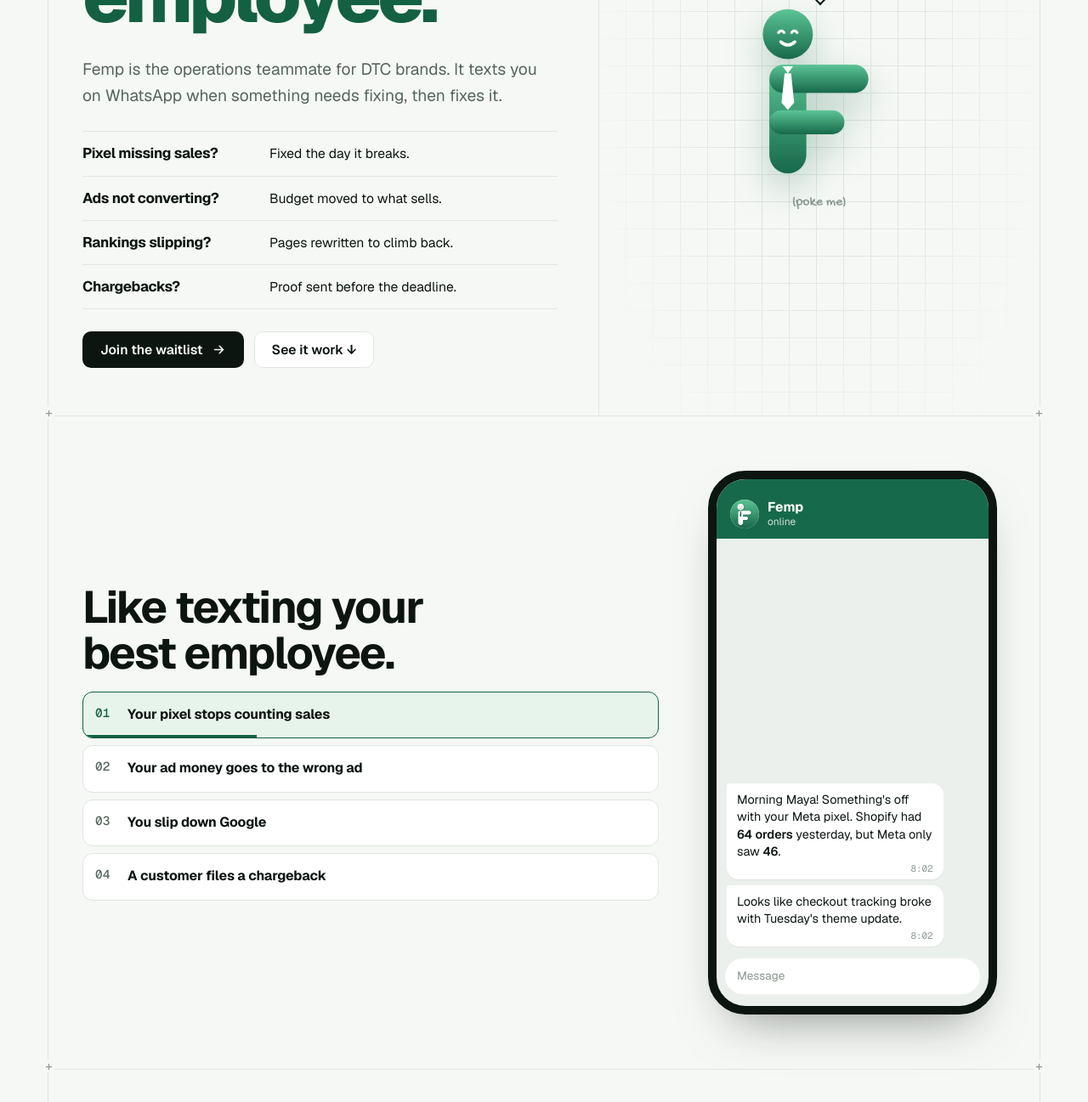
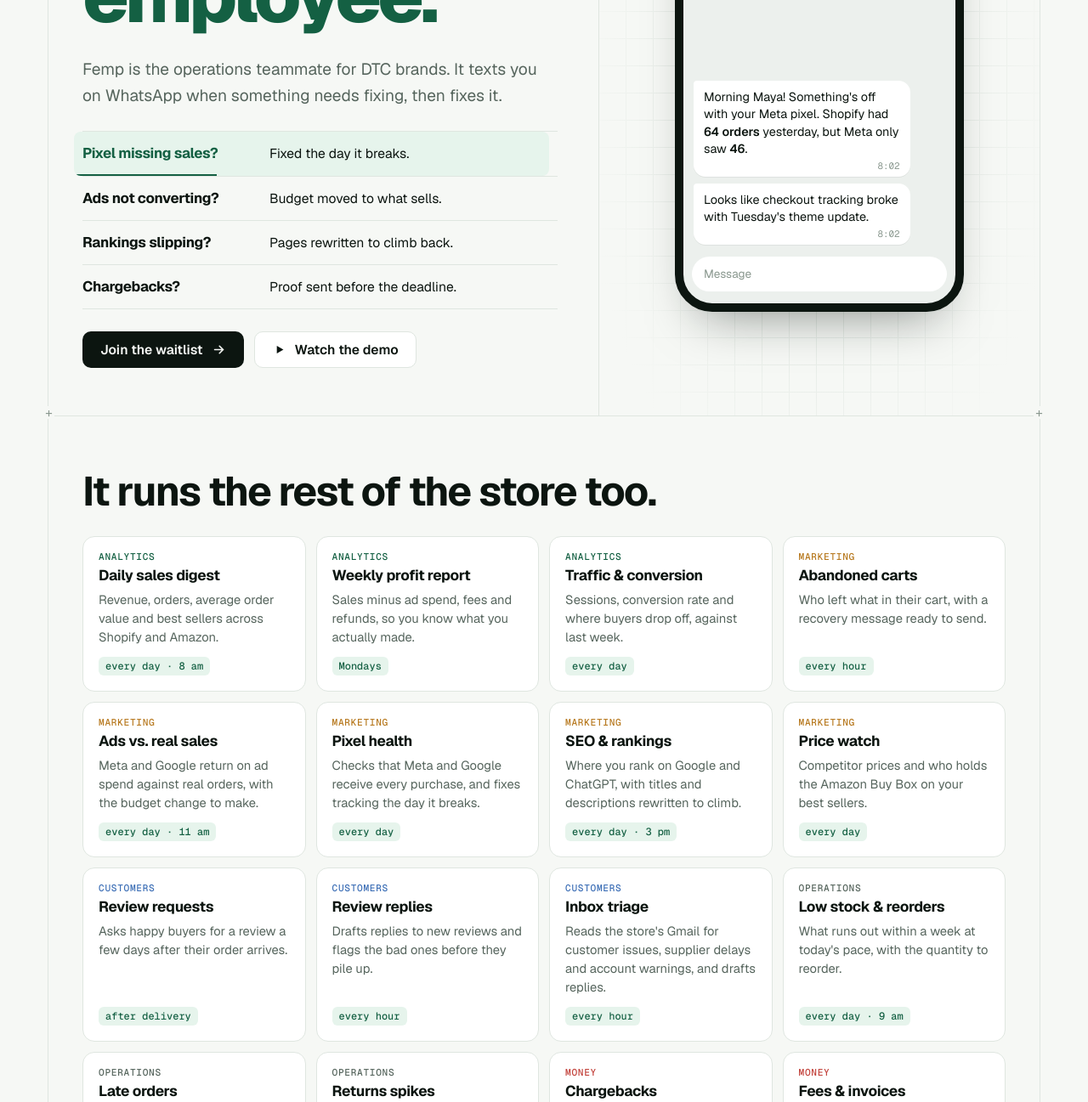
Before and after one commit to saisumit/femp-site, a plain HTML site: page index.html in a window 1280 px wide. Shown: the part 469-1766 px from the top of the page at 85% size. Drawn offline with nearby package versions, Linux system fonts and the light colour scheme.

Commit message:
Homepage: phone demo in the hero (pain rows switch the chat), demo video button, automation cards back
Co-Authored-By: Claude Opus 5.5 (1M context) <noreply@anthropic.com>

```diff
--- a/index.html
+++ b/index.html
@@ -206,6 +206,17 @@ body::before { content: ""; position: fixed; inset: 0 0 auto; height: env(safe-a
 @keyframes wdot { 50% { opacity: .25; transform: translateY(-2px); } }
 @media (max-width: 900px) { .watch { grid-template-columns: minmax(0, 1fr); } .wphone { height: 600px; } }
 
+/* hero: pain rows switch the phone demo */
+.pains li { display: block; padding: 0; }
+.pain { all: unset; box-sizing: border-box; width: 100%; display: grid; grid-template-columns: minmax(0, 12.5rem) minmax(0, 1fr); gap: 4px 20px; padding: 12px 10px; margin: 0 -10px; border-radius: 8px; cursor: pointer; position: relative; overflow: hidden; align-items: baseline; }
+.pain:hover { background: color-mix(in srgb, var(--tint) 60%, transparent); }
+.pain:focus-visible { outline: 2px solid var(--mint); outline-offset: 2px; }
+.pain[aria-pressed="true"] { background: var(--tint); }
+.pain[aria-pressed="true"] .q { color: var(--accent); }
+.pain .prog { position: absolute; left: 0; bottom: 0; height: 2px; width: 0; background: var(--accent); }
+@media (max-width: 1100px) { .pain { grid-template-columns: minmax(0, 1fr); } }
+.stage .wphone { position: relative; z-index: 1; height: 600px; }
+
 /* trimmed sections */
 .sec { font-size: clamp(1.9rem, 1.3rem + 2.2vw, 3rem); margin-bottom: 28px; }
 .autolist { list-style: none; margin: 0; padding: 0; display: flex; flex-wrap: wrap; gap: 10px; }
@@ -319,7 +330,7 @@ footer a { color: var(--muted); }
   <div class="wrap">
     <a class="brand" href="#top"><img src="img/icon-512.png" alt="Femp">Femp</a>
     <nav aria-label="Main">
-      <a href="#watch">See it work</a>
+      <a href="#automations">Automations</a>
       <a href="/features/">Features</a>
       <a href="/how-it-works/">How it works</a>
       <a href="/pricing/">Pricing</a>
@@ -338,37 +349,19 @@ footer a { color: var(--muted); }
           <a class="credit" href="/waitlist/?from=badge"><strong>$100</strong> in free credits when you join the waitlist</a>
           <h1>Hire your store's <span>first employee.</span></h1>
           <p class="lede">Femp is the operations teammate for DTC brands. It texts you on WhatsApp when something needs fixing, then fixes it.</p>
-          <ul class="pains">
-            <li><span class="q">Pixel missing sales?</span><span class="a">Fixed the day it breaks.</span></li>
-            <li><span class="q">Ads not converting?</span><span class="a">Budget moved to what sells.</span></li>
-            <li><span class="q">Rankings slipping?</span><span class="a">Pages rewritten to climb back.</span></li>
-            <li><span class="q">Chargebacks?</span><span class="a">Proof sent before the deadline.</span></li>
+          <ul class="pains" aria-label="Tap one to see Femp handle it">
+            <li><button class="pain" type="button" id="sc0" aria-pressed="true"><span class="q">Pixel missing sales?</span><span class="a">Fixed the day it breaks.</span><i class="prog"></i></button></li>
+            <li><button class="pain" type="button" id="sc1" aria-pressed="false"><span class="q">Ads not converting?</span><span class="a">Budget moved to what sells.</span><i class="prog"></i></button></li>
+            <li><button class="pain" type="button" id="sc2" aria-pressed="false"><span class="q">Rankings slipping?</span><span class="a">Pages rewritten to climb back.</span><i class="prog"></i></button></li>
+            <li><button class="pain" type="button" id="sc3" aria-pressed="false"><span class="q">Chargebacks?</span><span class="a">Proof sent before the deadline.</span><i class="prog"></i></button></li>
           </ul>
           <div class="ctas">
             <a class="btn solid" href="/waitlist/?from=hero">Join the waitlist
               <svg viewBox="0 0 24 24" fill="none" stroke="currentColor" stroke-width="2.2" stroke-linecap="round" aria-hidden="true"><path d="M5 12h14M13 6l6 6-6 6"/></svg></a>
-            <a class="btn line" href="#watch">See it work ↓</a>
+            <a class="btn line" href="https://youtu.be/W9z4sHcGYgk"><svg viewBox="0 0 24 24" fill="currentColor" aria-hidden="true"><path d="M8 5.5v13l11-6.5-11-6.5Z"/></svg>Watch the demo</a>
           </div>
         </div>
         <div class="stage">
-          <div class="buddy">
-            <p class="bubble" id="bubble" aria-live="polite">Hi! I'm Femp. I'll watch the boring stuff so you can run the store.</p>
-            <svg class="femp-char" id="buddy" role="button" tabindex="0" aria-label="Femp, tap to hear more"><use href="#femp"/></svg>
-            <p class="hint">(poke me)</p>
-          </div>
-        </div>
-      </section>
-      <section class="chapter ruled" id="watch">
-        <div class="watch">
-          <div class="watch-copy">
-            <h2>Like texting your best employee.</h2>
-            <div class="scenes">
-              <button class="scene" type="button" id="sc0" aria-pressed="true"><span class="n">01</span><strong>Your pixel stops counting sales</strong><i class="prog"></i></button>
-              <button class="scene" type="button" id="sc1" aria-pressed="false"><span class="n">02</span><strong>Your ad money goes to the wrong ad</strong><i class="prog"></i></button>
-              <button class="scene" type="button" id="sc2" aria-pressed="false"><span class="n">03</span><strong>You slip down Google</strong><i class="prog"></i></button>
-              <button class="scene" type="button" id="sc3" aria-pressed="false"><span class="n">04</span><strong>A customer files a chargeback</strong><i class="prog"></i></button>
-            </div>
-          </div>
           <div class="wphone" aria-live="polite">
             <div class="wp-head"><img src="img/icon-512.png" alt=""><div><strong>Femp</strong><small>online</small></div></div>
             <div class="wthread" id="wthread"></div>
@@ -376,11 +369,27 @@ footer a { color: var(--muted); }
           </div>
         </div>
       </section>
-
       <section class="chapter ruled" id="automations">
         <h2 class="sec">It runs the rest of the store too.</h2>
-        <ul class="autolist"><li>Daily sales digest</li><li>Weekly profit report</li><li>Traffic &amp; conversion</li><li>Abandoned carts</li><li>Ads vs. real sales</li><li>Pixel health</li><li>SEO &amp; rankings</li><li>Price watch</li><li>Review requests</li><li>Review replies</li><li>Inbox triage</li><li>Low stock &amp; reorders</li><li>Late orders</li><li>Returns spikes</li><li>Chargebacks</li><li>Fees &amp; invoices</li></ul>
-        <p class="muted own">Or ask for your own: “Every Monday at 9, send me last week's profit.”</p>
+        <div class="autos">
+          <article class="auto"><p class="atag t-analytics">Analytics</p><h3>Daily sales digest</h3><p>Revenue, orders, average order value and best sellers across Shopify and Amazon.</p><span class="when">every day · 8 am</span></article>
+          <article class="auto"><p class="atag t-analytics">Analytics</p><h3>Weekly profit report</h3><p>Sales minus ad spend, fees and refunds, so you know what you actually made.</p><span class="when">Mondays</span></article>
+          <article class="auto"><p class="atag t-analytics">Analytics</p><h3>Traffic &amp; conversion</h3><p>Sessions, conversion rate and where buyers drop off, against last week.</p><span class="when">every day</span></article>
+          <article class="auto"><p class="atag t-marketing">Marketing</p><h3>Abandoned carts</h3><p>Who left what in their cart, with a recovery message ready to send.</p><span class="when">every hour</span></article>
+          <article class="auto"><p class="atag t-marketing">Marketing</p><h3>Ads vs. real sales</h3><p>Meta and Google return on ad spend against real orders, with the budget change to make.</p><span class="when">every day · 11 am</span></article>
+          <article class="auto"><p class="atag t-marketing">Marketing</p><h3>Pixel health</h3><p>Checks that Meta and Google receive every purchase, and fixes tracking the day it breaks.</p><span class="when">every day</span></article>
+          <article class="auto"><p class="atag t-marketing">Marketing</p><h3>SEO &amp; rankings</h3><p>Where you rank on Google and ChatGPT, with titles and descriptions rewritten to climb.</p><span class="when">every day · 3 pm</span></article>
+          <article class="auto"><p class="atag t-marketing">Marketing</p><h3>Price watch</h3><p>Competitor prices and who holds the Amazon Buy Box on your best sellers.</p><span class="when">every day</span></article>
+          <article class="auto"><p class="atag t-customers">Customers</p><h3>Review requests</h3><p>Asks happy buyers for a review a few days after their order arrives.</p><span class="when">after delivery</span></article>
+          <article class="auto"><p class="atag t-customers">Customers</p><h3>Review replies</h3><p>Drafts replies to new reviews and flags the bad ones before they pile up.</p><span class="when">every hour</span></article>
+          <article class="auto"><p class="atag t-customers">Customers</p><h3>Inbox triage</h3><p>Reads the store&#x27;s Gmail for customer issues, supplier delays and account warnings, and drafts replies.</p><span class="when">every hour</span></article>
+          <article class="auto"><p class="atag t-operations">Operations</p><h3>Low stock &amp; reorders</h3><p>What runs out within a week at today&#x27;s pace, with the quantity to reorder.</p><span class="when">every day · 9 am</span></article>
+          <article class="auto"><p class="atag t-operations">Operations</p><h3>Late orders</h3><p>Orders stuck unshipped or delayed in transit, before the customer writes in.</p><span class="when">twice a day</span></article>
+          <article class="auto"><p class="atag t-operations">Operations</p><h3>Returns spikes</h3><p>Flags a product when returns jump, with the reasons customers gave.</p><span class="when">every day</span></article>
+          <article class="auto"><p class="atag t-money">Money</p><h3>Chargebacks</h3><p>Spots every dispute and sends the proof before the deadline.</p><span class="when">every hour</span></article>
+          <article class="auto"><p class="atag t-money">Money</p><h3>Fees &amp; invoices</h3><p>Catches overcharged Amazon fees, duplicate invoices and refunds you&#x27;re owed.</p><span class="when">weekly</span></article>
+        </div>
+        <p class="cron"><code>your own</code><span class="muted">Or ask for your own: “Every Monday at 9, send me last week's profit.”</span></p>
       </section>
 
     </div>
@@ -413,20 +422,6 @@ footer a { color: var(--muted); }
 <script>
 (() => {
   const $ = (id) => document.getElementById(id);
-
-  /* hero character */
-  const lines = [
-    "Hi! I'm Femp. I'll watch the boring stuff so you can run the store.",
-    "Lip Oil runs out Friday. Want me to draft the reorder?",
-    "Your Clay Mask ads spent $45 and sold $27. Maybe cut them?",
-    "I checked the inbox. One chargeback, reply drafted.",
-    "I never touch prices, stock or checkout. Promise.",
-    "Scroll down and watch me work!",
-  ];
-  let li = 0;
-  const poke = () => { li = (li + 1) % lines.length; $("bubble").textContent = lines[li]; };
-  $("buddy").addEventListener("click", poke);
-  $("buddy").addEventListener("keydown", (e) => { if (e.key === "Enter" || e.key === " ") { e.preventDefault(); poke(); } });
 
   /* see it work: four looping conversations */
   const SCENES = [
```
